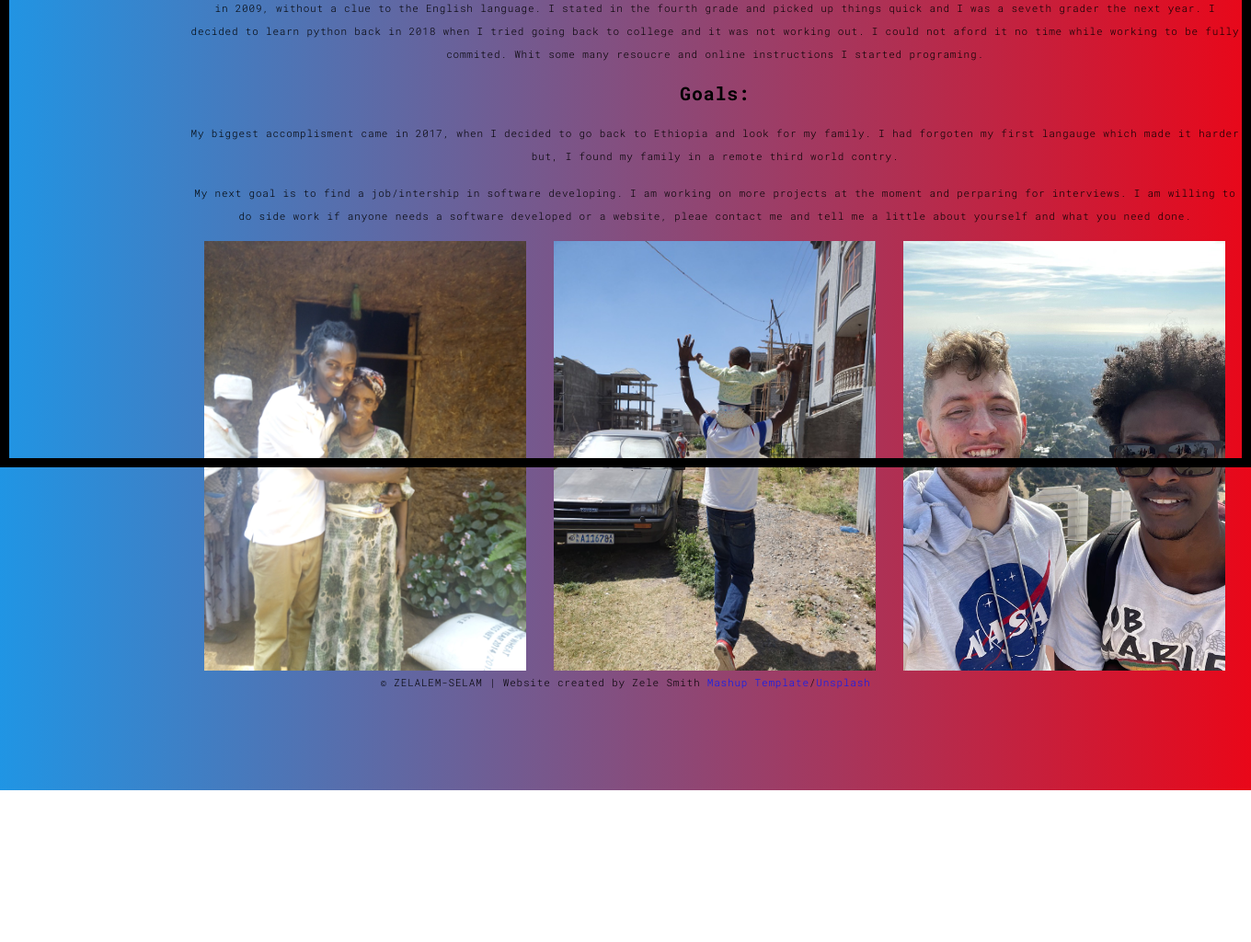
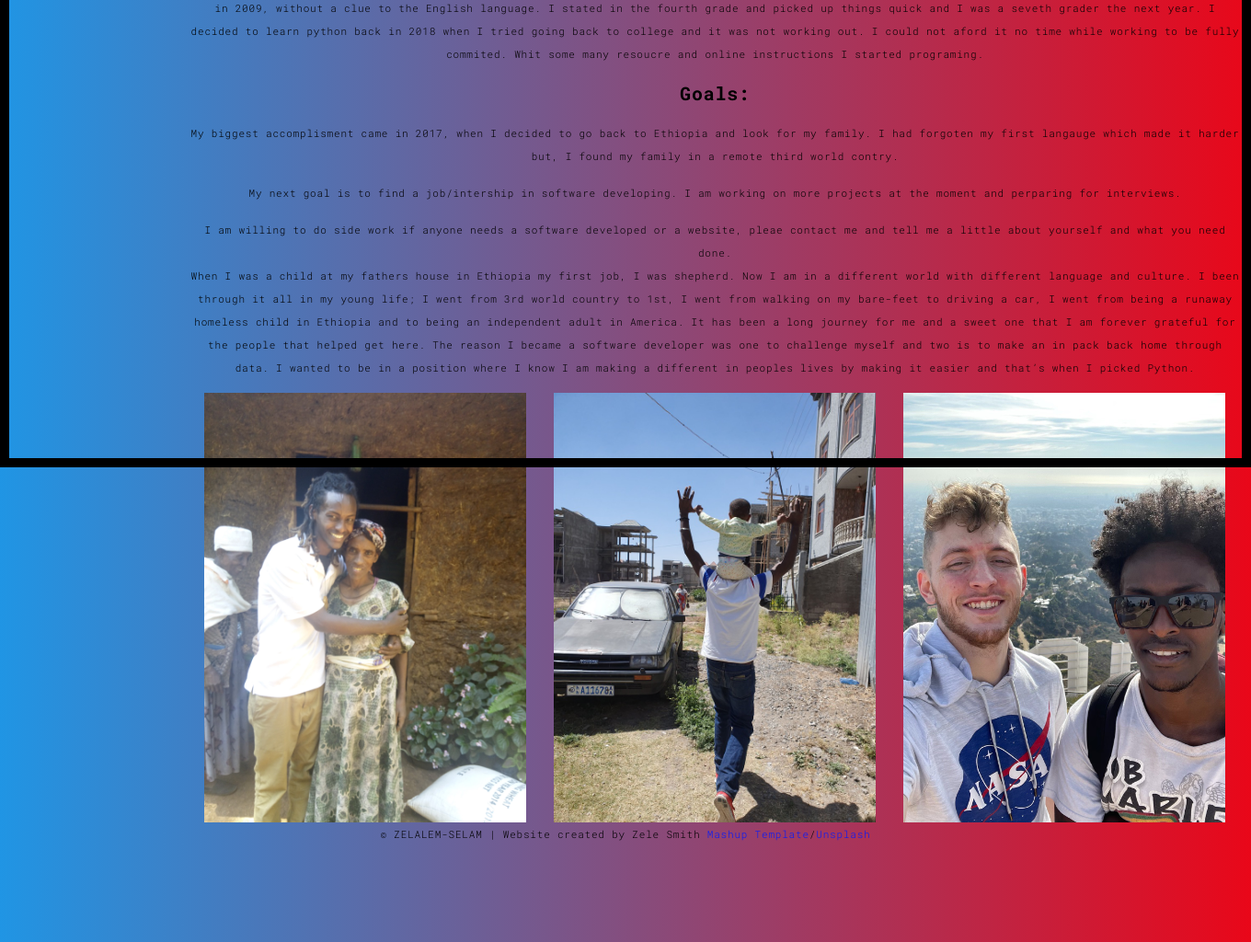
Before and after one commit to Zebracode13/my_web_profile, a Flask app: page /about.html in a window 1360 px wide. Shown: the part 292-1316 px from the top of the page at 92% size. Before the commit the page ends 1151 px from the top, so only its background shows below. Run offline with Flask 2, Linux system fonts and the light colour scheme; some libraries are stand-ins or nearby versions.

Commit message:
debuging....

```diff
--- a/templates/about.html
+++ b/templates/about.html
@@ -74,9 +74,10 @@
                     I could not aford it no time while working to be fully commited. Whit some many resoucre and online instructions I started programing.</p>
                   <h3>Goals: </h3>
                   <p>My biggest accomplisment came in 2017, when I decided to go back to Ethiopia and look for my family. I had forgoten my first langauge which made it harder but, I found my family in a remote third world contry.</p>
-                  <p>My next goal is to find a job/intership in software developing. I am working on more projects at the moment and perparing for interviews.
+                  <p>My next goal is to find a job/intership in software developing. I am working on more projects at the moment and perparing for interviews.</p>
                     I am willing to do side work if anyone needs a software developed or a website, pleae contact me and tell me a little about yourself and what you need done.
-
+                  <p>When I was a child at my fathers house in Ethiopia my first job, I was shepherd. Now I am in a different world with different language and culture. I been through it all in my young life; I went from 3rd world country to 1st, I went from walking on my bare-feet to driving a car, I went from being a runaway homeless child  in Ethiopia and to being an independent adult in America. It has been a long journey for me and a sweet one that I am forever grateful
+                    for the people that helped get here. The reason I became a software developer was one to challenge myself and two is to make an in pack back home through data.  I wanted to be in a position where I know I am making a different in peoples lives by making it easier and that’s when I picked Python. </p>
                 <div class="col-xs-3 col-md-4">
                   <img src="./static/asset/pr-images/moms.jpg" class="img-responsive" alt="">
                 </div>
```
